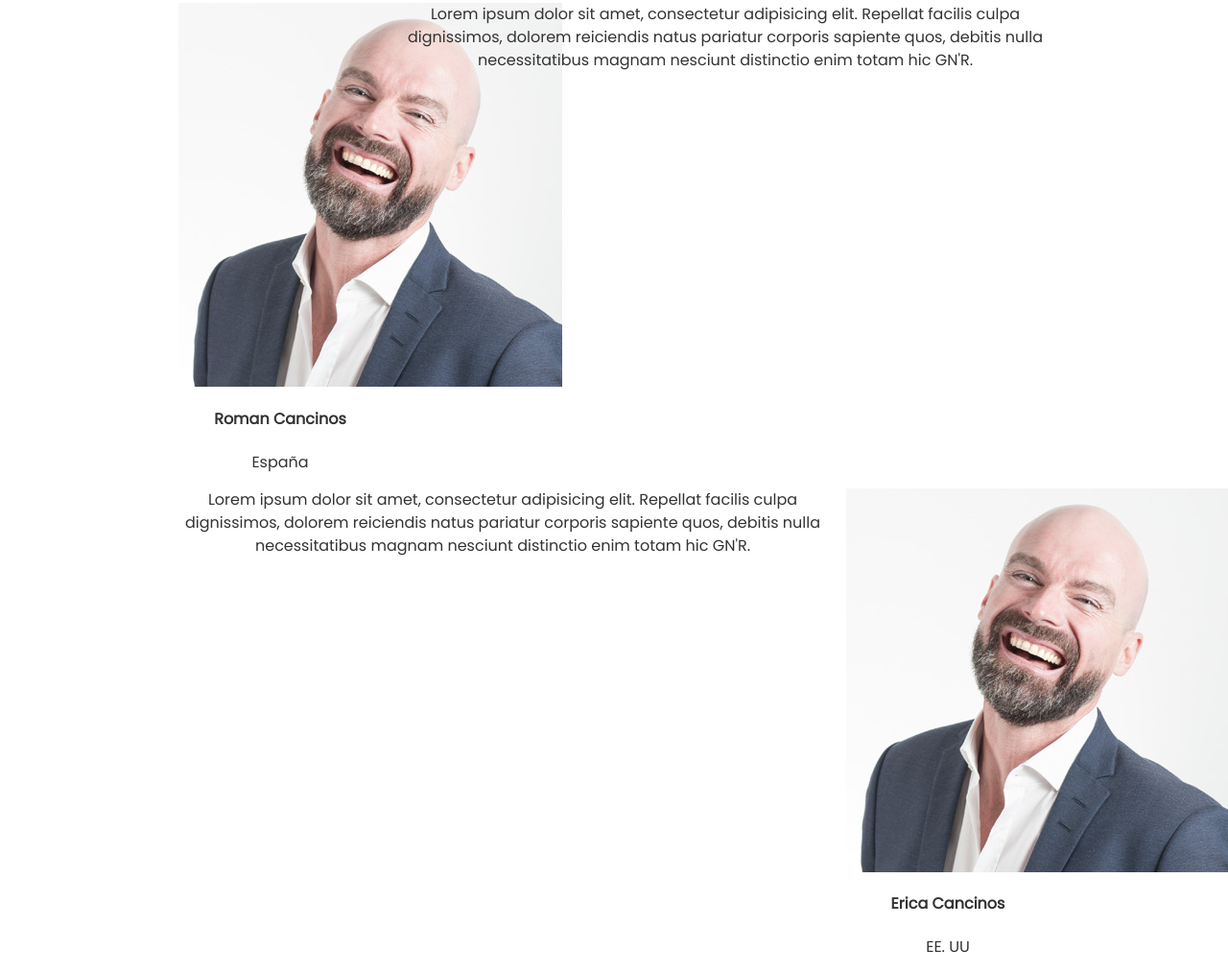
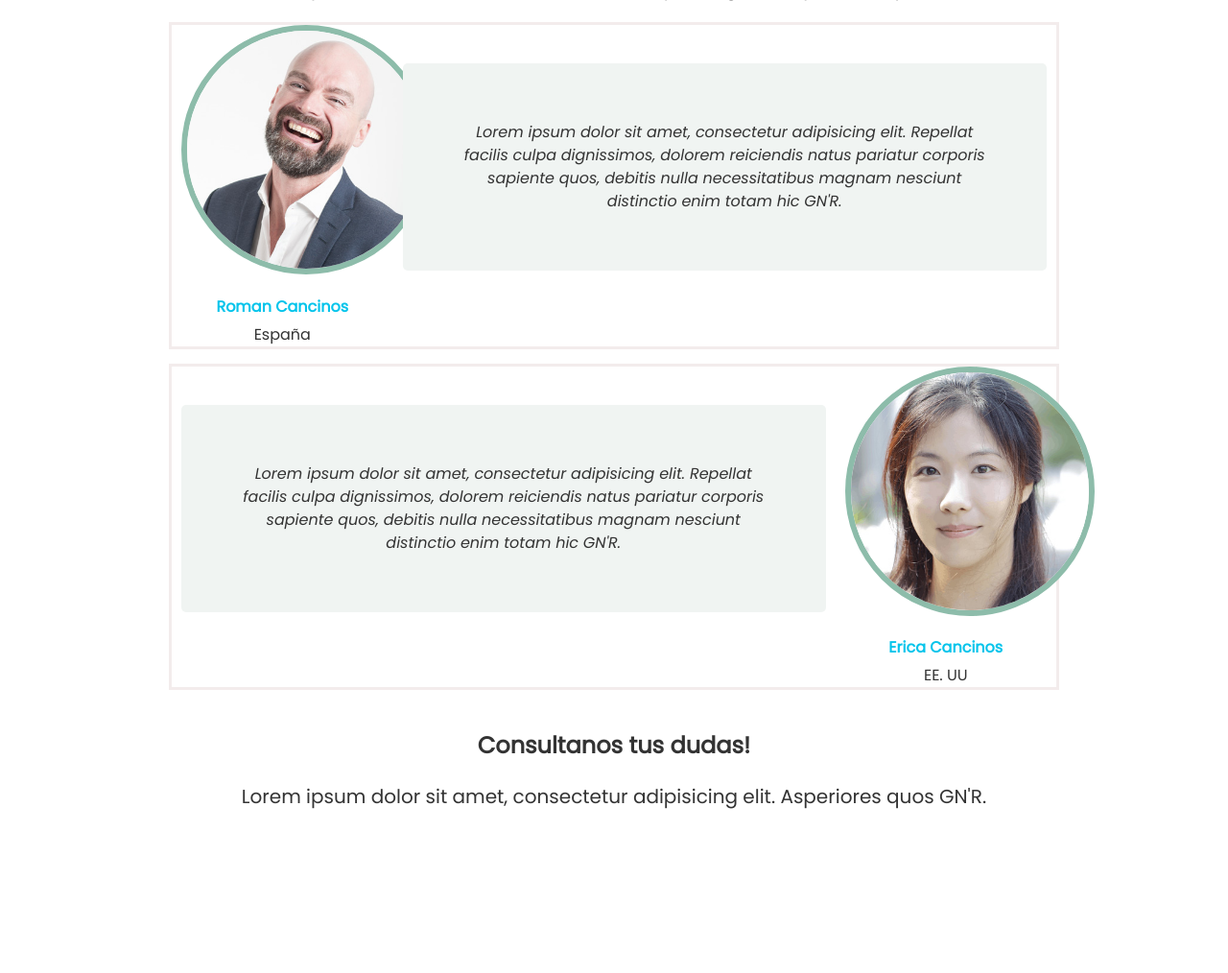
Before and after one commit to ericacancinos/languages, a website built with Parcel: page index.html in a window 1280 px wide. Shown: the part 2667-3681 px from the top of the page at 96% size. After the commit the page ends 3532 px from the top, so only its background shows below. Built offline with nearby package versions, Linux system fonts and the light colour scheme; files whose address does not match are found by name.

Commit message:
Dandoles estilos a las imagenes
Dimos estilos a las imagenes y agregando un
poco de estructuras en html.

Linked Issues:
 fixes #2

```diff
--- a/css/main.css
+++ b/css/main.css
@@ -331,6 +331,64 @@ nav li a:hover{
     }
 }
 
+/**Testimoniales**/
+.servicio-testimonial{
+    margin-top: 40px;
+}
+.persona{
+    text-align: center;
+}
+.persona .efecto-redondo{
+ /*efecto esfera en la imagen*/
+    border-radius: 50%;
+    border       : 6px solid #8dbcaa;
+    margin-bottom: 15px;
+    overflow     : hidden;
+    height       : 260px;
+    width        : 260px;
+    margin       : 0 auto;
+}
+.persona .efecto-redondo img{
+    max-width: 100%;
+/*Que tenga un max de 100 de
+escala aunque sea pequeno o grande*/
+}
+.persona h4{
+    font-weight  : 700;
+    color        : #03c4eb;
+    margin-bottom: 5px;
+}
+.persona span {
+    color    : #333333;
+/*color al nombre del pais*/
+}
+.cita{
+    position      : relative;
+    background    : #f0f4f2;
+    padding       : 60px;
+    margin-top    : 40px;
+    font-size     : 16px;
+    font-style    : italic;
+    border-radius : 5px;
+}
+.border{
+    border: 3px solid #f3ecec;
+}
+
+
+
+
+
+
+
+
+
+
+
+
+
+
+
 
 
 /* ==========================================================================
--- a/index.html
+++ b/index.html
@@ -305,13 +305,23 @@
             <div class="columnas1-4">
                 <div class="persona">
                     <div class="efecto-redondo">
-                        <img src="img/cliente-1.jpg">
+                        <img src="img/cliente-2.jpg">
                     </div>
                     <h4>Erica Cancinos</h4>
                     <span>EE. UU</span>
                 </div>
             </div>
         </div>
+    </div>
+
+    <!--Contacto-->
+    <div class="servicio-testimonial text-center"
+               id="contacto">
+        <h2 class="servicio-titulo">Consultanos tus
+                  dudas!</h2>
+        <p class="sub-titulo titulo">Lorem ipsum
+                dolor sit amet, consectetur adipisicing
+                elit. Asperiores quos GN'R.</p>
     </div>
 
 
```
